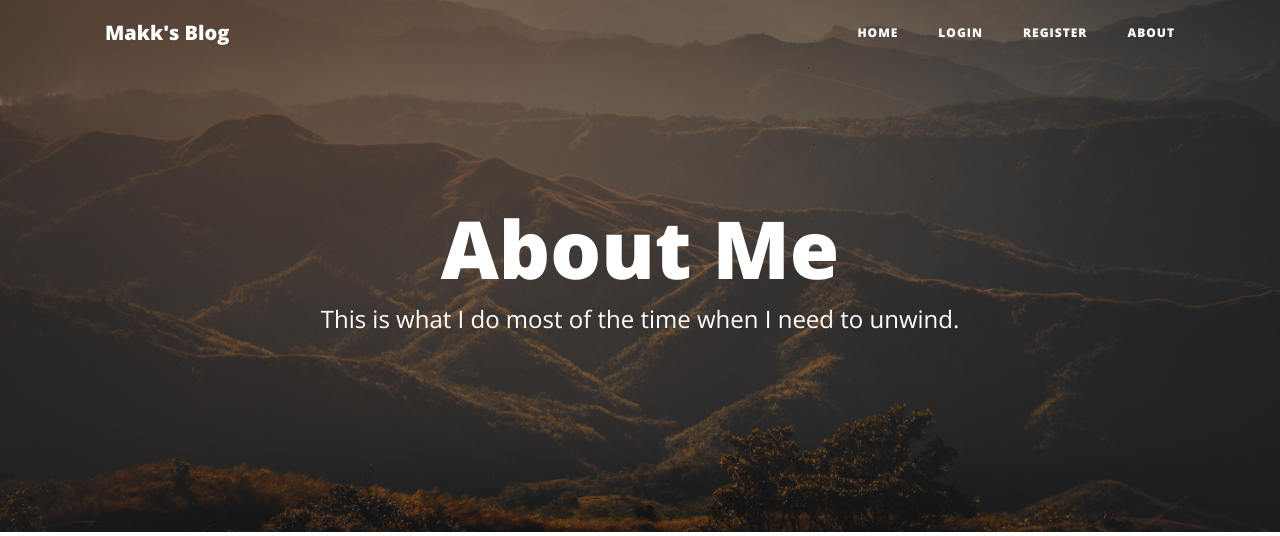
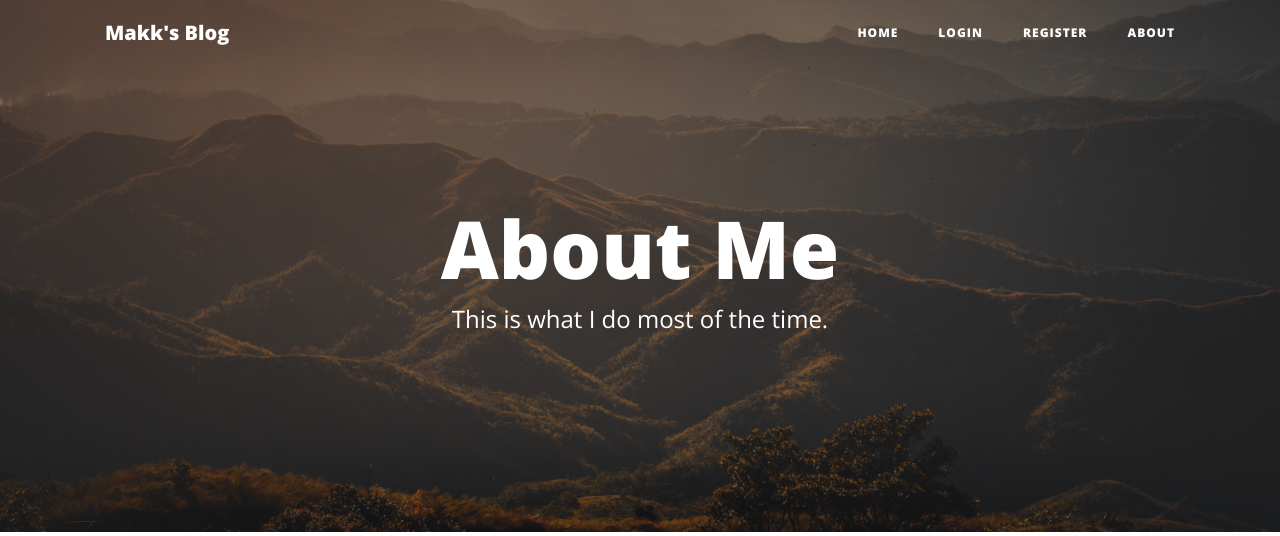
Before and after one commit to makk125/Mak_Blog, a Flask app: page /about in a window 1280 px wide. Shown: the top 536 px of the page. Run offline with Flask 2, Linux system fonts and the light colour scheme; some libraries are stand-ins or nearby versions.

Commit message:
edited about page

```diff
--- a/templates/about.html
+++ b/templates/about.html
@@ -8,7 +8,7 @@
         <div class="col-lg-8 col-md-10 mx-auto">
           <div class="page-heading">
             <h1>About Me</h1>
-            <span class="subheading">This is what I do most of the time when I need to unwind.</span>
+            <span class="subheading">This is what I do most of the time.</span>
           </div>
         </div>
       </div>
```
